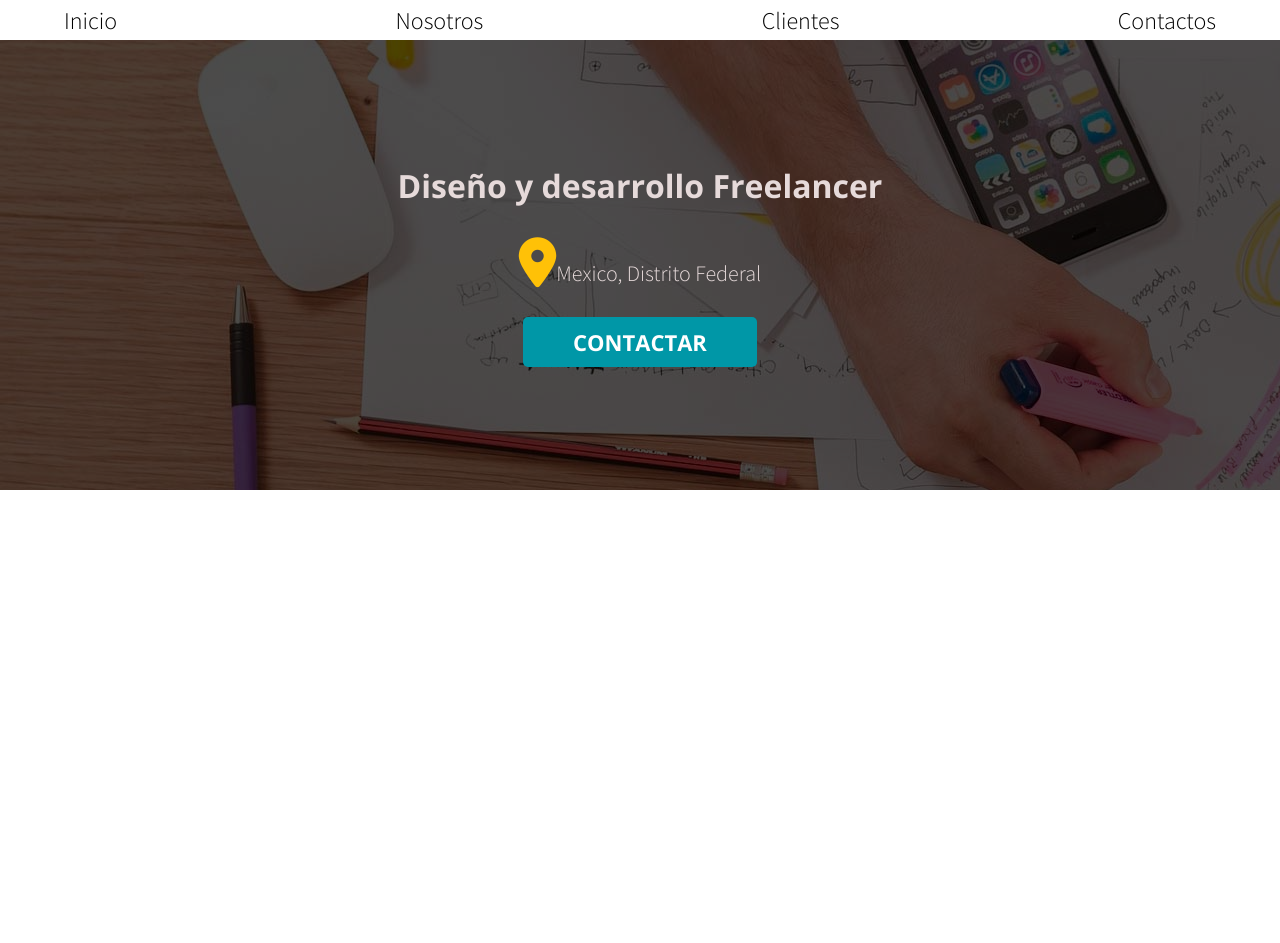
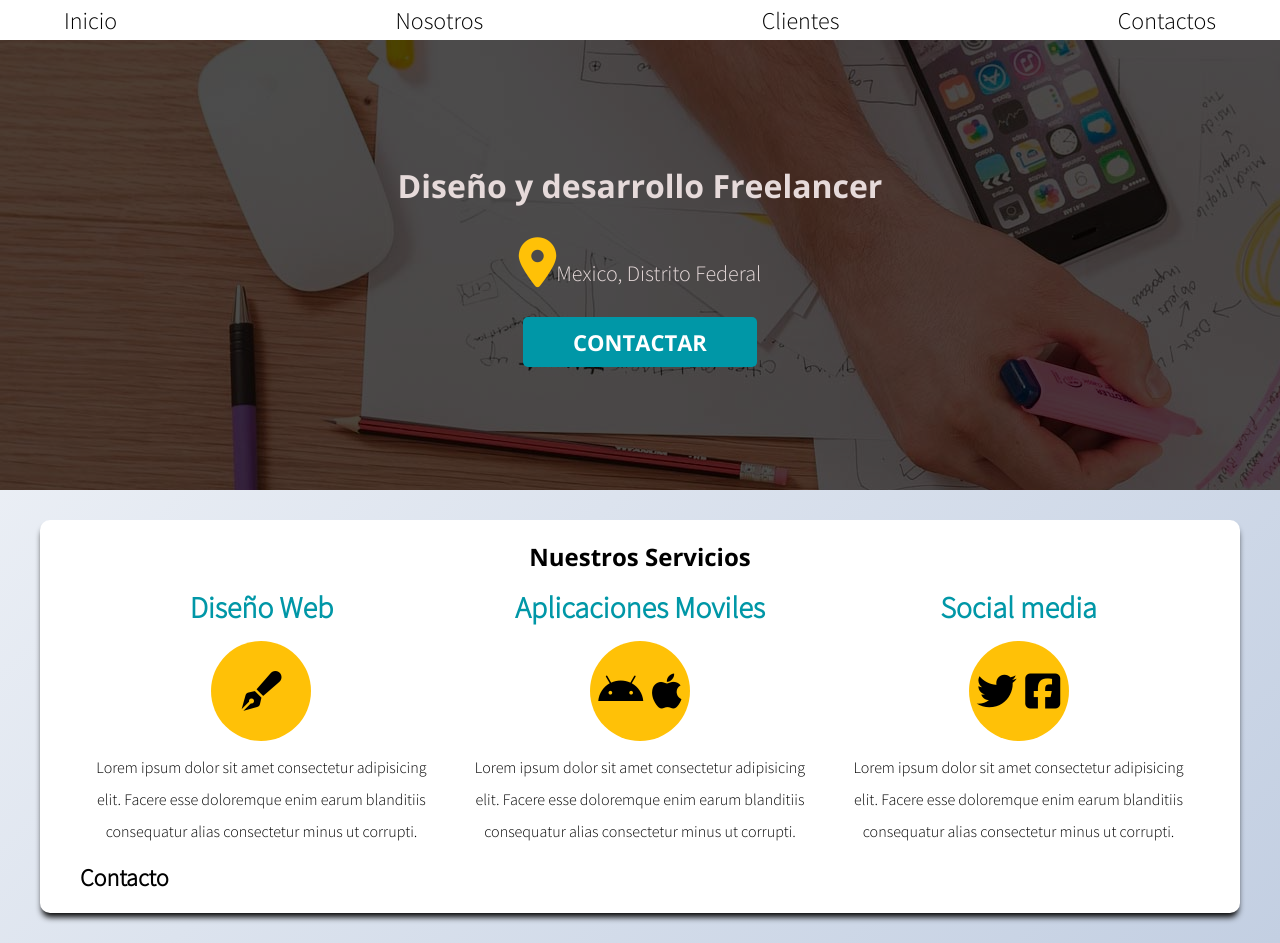
Before and after one commit to KBrayanGarcia/Flexbox, a plain HTML site: page index.html in a window 1280 px wide. Before the commit the page ends 800 px from the top, so only its background shows below. Drawn offline with nearby package versions, Linux system fonts and the light colour scheme.

Commit message:
Creacion del main y su seccion de servicios

```diff
--- a/css/estilos.scss
+++ b/css/estilos.scss
@@ -1,3 +1,4 @@
 @import "../sass/globales.scss";
 @import "../sass/header.scss";
 @import "../sass/hero.scss";
+@import "../sass/main.scss";
--- a/index.html
+++ b/index.html
@@ -18,5 +18,31 @@
         <div class="caja_ubicacion"><i class="fas fa-map-marker-alt icono-ubicacion"></i><span class="ubicacion">Mexico, Distrito Federal</span></div><a class="boton boton_azul" href="#">Contactar</a>
       </div>
     </div>
+    <main>
+      <section class="contenedor_servicios">
+        <h2>Nuestros Servicios</h2>
+        <div class="servicios">
+          <div class="cajaServicio">
+            <h3>Diseño Web</h3>
+            <div class="iconos"><i class="fas fa-pen-fancy"></i></div>
+            <p>Lorem ipsum dolor sit amet consectetur adipisicing elit. Facere esse doloremque enim earum blanditiis consequatur alias consectetur minus ut corrupti.</p>
+          </div>
+          <div class="cajaServicio">
+            <h3>Aplicaciones Moviles</h3>
+            <div class="iconos"><i class="fab fa-android"></i><i class="fab fa-apple"></i></div>
+            <p>Lorem ipsum dolor sit amet consectetur adipisicing elit. Facere esse doloremque enim earum blanditiis consequatur alias consectetur minus ut corrupti.</p>
+          </div>
+          <div class="cajaServicio">
+            <h3>Social media</h3>
+            <div class="iconos"><i class="fab fa-twitter"></i><i class="fab fa-facebook-square"></i></div>
+            <p>Lorem ipsum dolor sit amet consectetur adipisicing elit. Facere esse doloremque enim earum blanditiis consequatur alias consectetur minus ut corrupti.</p>
+          </div>
+        </div>
+      </section>
+      <section class="contenedor_contacto">
+        <h2>Contacto</h2>
+        <div class="contacto"></div>
+      </section>
+    </main>
   </body>
 </html>
--- a/sass/_globales.scss
+++ b/sass/_globales.scss
@@ -13,6 +13,20 @@ $color_variado:#E6DADA;
      margin-bottom: 30px;
 }
 
+@mixin cajaSombra {
+     background-color: white;
+     box-shadow: 0px 6px 6px -2px #000000;
+     border-radius: 10px;
+     -webkit-border-radius: 10px;
+     -moz-border-radius: 10px;
+     -ms-border-radius: 10px;
+     -o-border-radius: 10px;
+}
+
+@mixin tamaño_flex_Caja($tamaño, $espacio) {
+     flex: 0 0 calc(#{$tamaño} - #{$espacio});
+}
+
 * {
      margin: 0;
      padding: 0;
@@ -20,7 +34,9 @@ $color_variado:#E6DADA;
 }
 
 body {
+     font-size: 16px;
      font-family: $fuente2;
+     background-image: linear-gradient(135deg, #f5f7fa 0%, #c3cfe2 100%);
 }
 
 a {
--- a/sass/_header.scss
+++ b/sass/_header.scss
@@ -1,3 +1,5 @@
+.header{
+     background-color: $color_claro;
      .header__flex{
           display: flex;
           justify-content: space-between;
@@ -12,3 +14,4 @@
                font-size: 24px;
           }
      }
+}
--- /dev/null
+++ b/sass/_main.scss
@@ -0,0 +1,17 @@
+main {
+     width: 1200px;
+     max-width: 100%;
+     margin: 30px auto;
+     padding: 20px 40px;
+     @include cajaSombra;
+
+     .contenedor_servicios {
+          h2 {
+               text-align: center;
+               font-family: $fuente1;
+               font-weight: 700;
+          }
+     }
+}
+
+@import "servicios.scss";
--- /dev/null
+++ b/sass/_servicios.scss
@@ -0,0 +1,40 @@
+.servicios {
+     display: flex;
+     justify-content: space-between;
+
+     .cajaServicio {
+          padding: 15px 10px;
+          text-align: center;
+          @include tamaño_flex_Caja(33.3%, 10px);
+
+          h3 {
+               font-family: $fuente2;
+               font-size: 30px;
+               color: $color_primario2;
+               margin-bottom: 15px;
+          }
+
+          .iconos {
+               display: flex;
+               align-items: center;
+               justify-content: space-evenly;
+               width: 100px;
+               height: 100px;
+               margin: 0 auto 10px auto;
+               border-radius: 50%;
+               -webkit-border-radius: 50%;
+               -moz-border-radius: 50%;
+               -ms-border-radius: 50%;
+               -o-border-radius: 50%;
+               background-color: $color_secundario;
+
+               i {
+                    font-size: 40px;
+               }
+          }
+
+          p {
+               line-height: 2;
+          }
+     }
+}
```
Also changed, not shown: css/estilos.css, 3 other files. Lines whose indentation alone changed are shown as unchanged.
